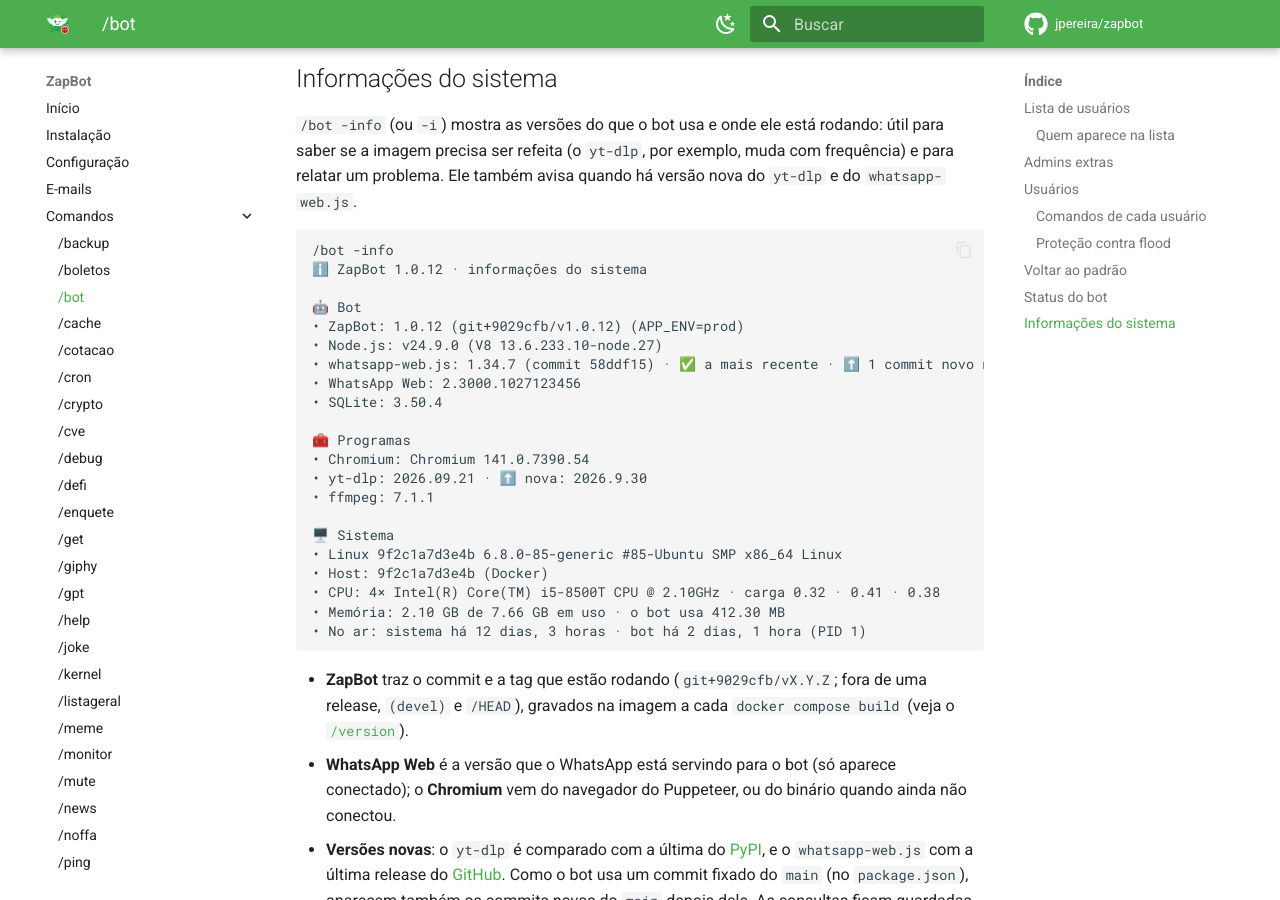
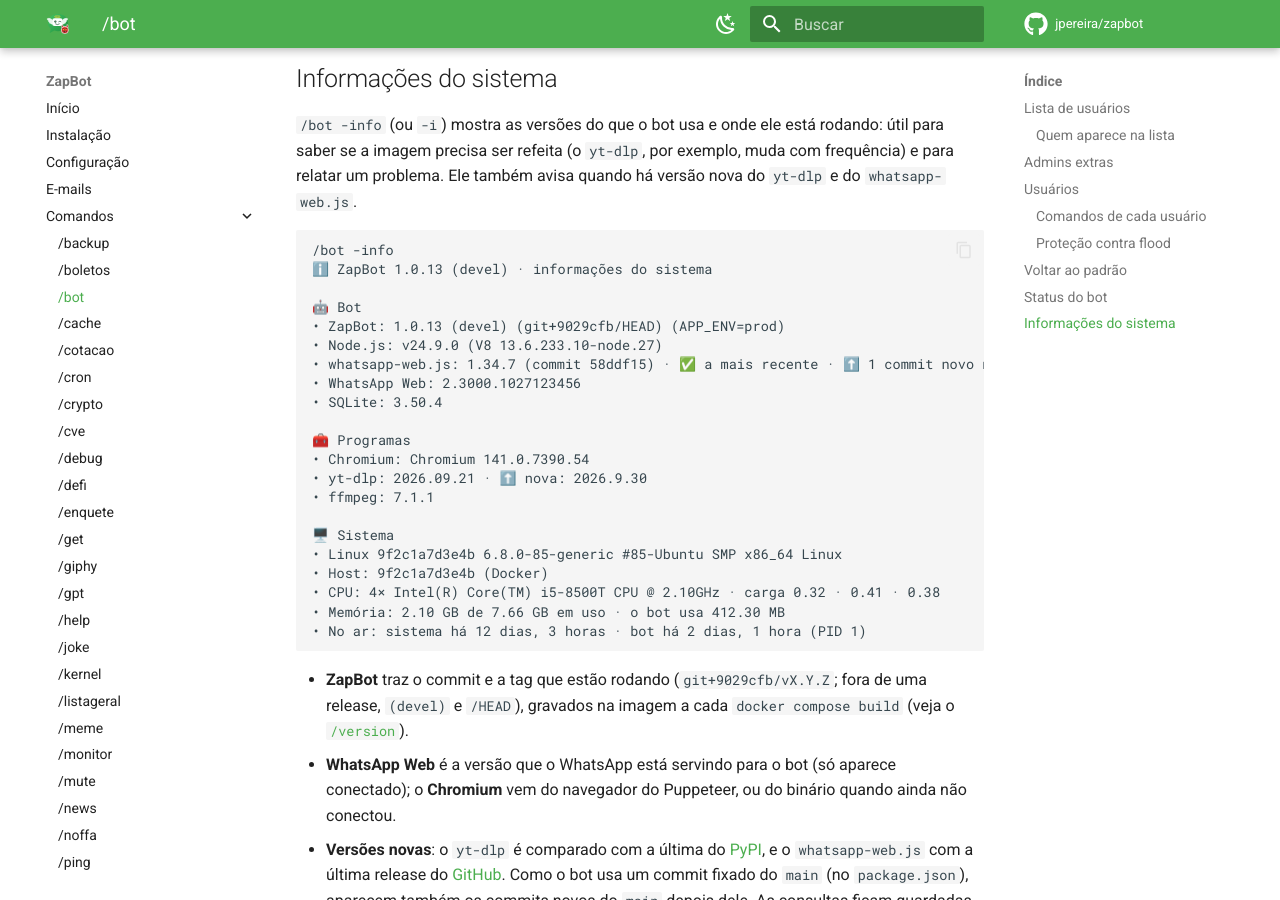
Before and after one commit to jpereira/zapbot, an MkDocs documentation site: the page built from docs/commands/bot.md, in a window 1280 px wide and 900 px high, scrolled down 10177 px. Built offline with MkDocs 1.6.1 and Material for MkDocs 9.7.7, drawn with Linux system fonts in a browser that asks for light colours; comment, search, counter and statistics services are not loaded; some of the changed text lies outside the part shown.

Commit message:
Bump to 1.0.13

````diff
--- a/docs/commands/bot.md
+++ b/docs/commands/bot.md
@@ -338,7 +338,7 @@ relatório sai todo dia nesse horário, no seu privado ou nos destinos do `-to`.
 ```
 
 ```text
-📊 Status do ZapBot 1.0.12 · últimas 24 h
+📊 Status do ZapBot 1.0.13 (devel) · últimas 24 h
 qui 01/10 06:00
 
 ▶️ Bot: ativo
@@ -399,10 +399,10 @@ problema. Ele também avisa quando há versão nova do `yt-dlp` e do `whatsapp-w
 
 ```text
 /bot -info
-ℹ️ ZapBot 1.0.12 · informações do sistema
+ℹ️ ZapBot 1.0.13 (devel) · informações do sistema
 
 🤖 Bot
-• ZapBot: 1.0.12 (git+9029cfb/v1.0.12) (APP_ENV=prod)
+• ZapBot: 1.0.13 (devel) (git+9029cfb/HEAD) (APP_ENV=prod)
 • Node.js: v24.9.0 (V8 13.6.233.10-node.27)
 • whatsapp-web.js: 1.34.7 (commit 58ddf15) · ✅ a mais recente · ⬆️ 1 commit novo no main
 • WhatsApp Web: 2.3000.1027123456
--- a/package.json
+++ b/package.json
@@ -1,6 +1,6 @@
 {
   "name": "zapbot",
-  "version": "1.0.12",
+  "version": "1.0.13",
   "main": "app.js",
   "license": "MIT",
   "scripts": {
````
Also changed, not shown: README.md (+1 -1 lines), docs/commands/uptime.md (+1 -1 lines), docs/commands/version.md (+1 -1 lines), docs/operation.md (+1 -1 lines), 1 other file.
